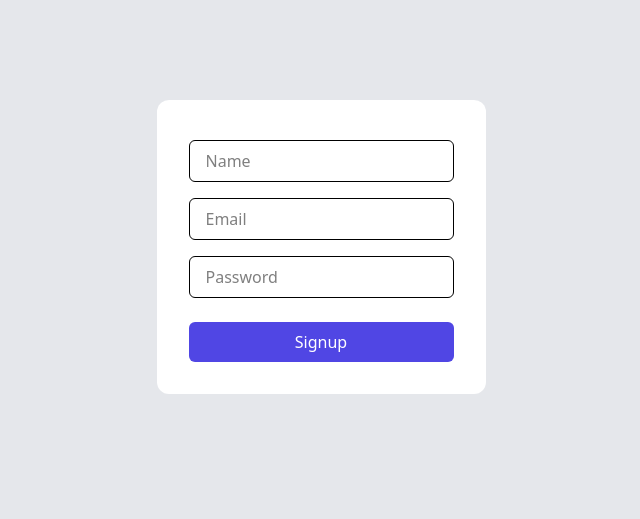
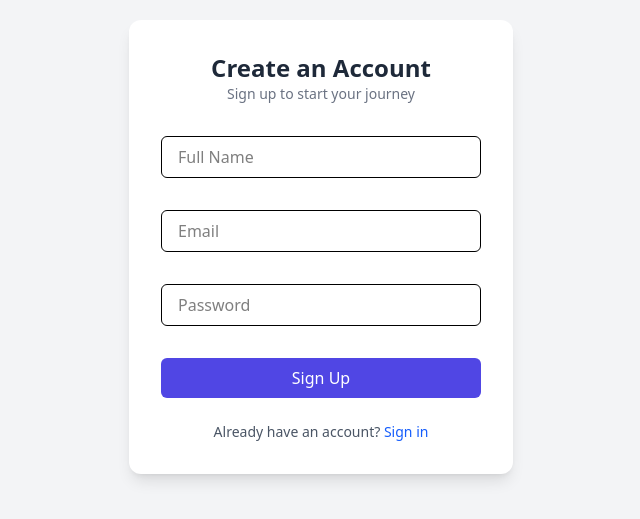
Before and after one commit to hem210/second-brain-greymatter, a React (Vite) app in the folder frontend/: page /signup in a window 1280 px wide. Shown: the part 153-672 px from the top of the page, without its empty margins (319-959 px from the left). Built offline with nearby package versions, Linux system fonts and the light colour scheme.

Commit message:
feat: ui improvements on signin signup

```diff
--- a/frontend/src/components/Input.tsx
+++ b/frontend/src/components/Input.tsx
@@ -1,11 +1,12 @@
 interface InputProps {
     ref?: any;
     placeholder: string;
+    type: string;
 }
 
 export function Input(props: InputProps) {
-    const {ref, placeholder} = props;
+    const {ref, placeholder, type} = props;
     return <div>
-        <input ref={ref} type={"text"} className="px-4 py-2 rounded-md border my-2" placeholder={placeholder} />
+        <input ref={ref} type={type} className="w-full px-4 py-2 rounded-md border my-2" placeholder={placeholder} />
     </div>
 }
--- a/frontend/src/pages/Signin.tsx
+++ b/frontend/src/pages/Signin.tsx
@@ -1,4 +1,4 @@
-import { useRef } from "react";
+import { useRef, useState } from "react";
 import { Button } from "../components/Button";
 import { Input } from "../components/Input";
 import { BACKEND_URL } from "../config";
@@ -9,27 +9,79 @@ export function Signin() {
   const emailRef = useRef<HTMLInputElement>(null);
   const passwordRef = useRef<HTMLInputElement>(null);
   const navigate = useNavigate();
+  const [loading, setLoading] = useState(false);
+  const [error, setError] = useState<string | null>(null);
 
   async function signin() {
-        const email = emailRef.current?.value;
-        const password = passwordRef.current?.value;
+    const email = emailRef.current?.value?.trim();
+    const password = passwordRef.current?.value?.trim();
+    setError(null);
 
+    if (!email || !password) {
+      setError("Please enter both email and password.");
+      return;
+    }
+
+    try {
+      setLoading(true);
       const response = await axios.post(BACKEND_URL + "/api/v1/signin", {
-            email: email,
-            password: password
+        email,
+        password,
       });
-        alert("You have signed in");
       localStorage.setItem("token", response.data.token);
       navigate("/dashboard");
+    } catch (err) {
+      console.error(err);
+      setError("Invalid email or password. Please try again.");
+    } finally {
+      setLoading(false);
+    }
   }
 
-    return <div className="h-screen w-screen bg-gray-200 flex justify-center items-center">
-        <div className="bg-white rounded-xl min-w-48 p-8">
-            <Input ref={emailRef} placeholder="Email" />
-            <Input ref={passwordRef} placeholder="Password" />
-            <div className="flex justify-center pt-4">
-                <Button onClick={signin} variant="primary" text="Signin" fullWidth={true} loading={false} />
+  return (
+    <div className="h-screen w-screen bg-gray-100 flex justify-center items-center">
+      <div className="bg-white rounded-xl shadow-lg p-8 w-full max-w-sm">
+        {/* Header */}
+        <h2 className="text-2xl font-semibold text-center text-gray-800">
+          Welcome Back
+        </h2>
+        <p className="text-gray-500 text-sm text-center mb-6">
+          Sign in to continue to your account
+        </p>
+
+        {/* Inputs */}
+        <div className="flex flex-col gap-4">
+          <Input ref={emailRef} placeholder="Email" type="email" />
+          <Input ref={passwordRef} placeholder="Password" type="password" />
+        </div>
+
+        {/* Error message */}
+        {error && (
+          <div className="text-red-500 text-sm text-center mt-3">{error}</div>
+        )}
+
+        {/* Sign In Button */}
+        <div className="pt-6">
+          <Button
+            onClick={signin}
+            variant="primary"
+            text="Sign In"
+            fullWidth={true}
+            loading={loading}
+          />
+        </div>
+
+        {/* Redirect */}
+        <div className="text-center text-sm text-gray-600 mt-6">
+          Don’t have an account?{" "}
+          <button
+            onClick={() => navigate("/signup")}
+            className="text-blue-600 hover:underline font-medium"
+          >
+            Sign up
+          </button>
         </div>
       </div>
     </div>
+  );
 }
--- a/frontend/src/pages/Signup.tsx
+++ b/frontend/src/pages/Signup.tsx
@@ -1,4 +1,4 @@
-import { useRef } from "react";
+import { useRef, useState } from "react";
 import { Button } from "../components/Button";
 import { Input } from "../components/Input";
 import axios from "axios";
@@ -6,33 +6,86 @@ import { BACKEND_URL } from "../config";
 import { useNavigate } from "react-router-dom";
 
 export function Signup() {
-    const nameRef = useRef<HTMLInputElement>();
-    const emailRef = useRef<HTMLInputElement>();
-    const passwordRef = useRef<HTMLInputElement>();
-    const navigate = useNavigate();
+  const nameRef = useRef<HTMLInputElement>(null);
+  const emailRef = useRef<HTMLInputElement>(null);
+  const passwordRef = useRef<HTMLInputElement>(null);
+  const navigate = useNavigate();
+  const [loading, setLoading] = useState(false);
+  const [error, setError] = useState<string | null>(null);
 
-    async function signup() {
-        const name = nameRef.current.value;
-        const email = emailRef.current.value;
-        const password = passwordRef.current.value;
+  async function signup() {
+    const name = nameRef.current?.value?.trim();
+    const email = emailRef.current?.value?.trim();
+    const password = passwordRef.current?.value?.trim();
+    setError(null);
 
-        await axios.post(BACKEND_URL + "/api/v1/signup", {
-            name: name,
-            email: email,
-            password: password
-        });
-        alert("You have signed up");
-        navigate("/signin");
+    if (!name || !email || !password) {
+      setError("Please fill in all fields.");
+      return;
     }
 
-    return <div className="h-screen w-screen bg-gray-200 flex justify-center items-center">
-        <div className="bg-white rounded-xl min-w-48 p-8">
-            <Input ref={nameRef} placeholder="Name" />
-            <Input ref={emailRef} placeholder="Email" />
-            <Input ref={passwordRef} placeholder="Password" />
-        <div className="flex justify-center pt-4">
-            <Button onClick={signup} variant="primary" text="Signup" fullWidth={true} loading={false} />
+    try {
+      setLoading(true);
+      await axios.post(BACKEND_URL + "/api/v1/signup", {
+        name,
+        email,
+        password,
+      });
+      alert("Account created successfully!");
+      navigate("/signin");
+    } catch (err) {
+      console.error(err);
+      setError("Sign-up failed. Please try again.");
+    } finally {
+      setLoading(false);
+    }
+  }
+
+  return (
+    <div className="h-screen w-screen bg-gray-100 flex justify-center items-center px-4">
+      <div className="bg-white rounded-xl shadow-lg p-8 w-full max-w-sm">
+        {/* Header */}
+        <h2 className="text-2xl font-semibold text-center text-gray-800">
+          Create an Account
+        </h2>
+        <p className="text-gray-500 text-sm text-center mb-6">
+          Sign up to start your journey
+        </p>
+
+        {/* Inputs */}
+        <div className="flex flex-col gap-4">
+          <Input ref={nameRef} placeholder="Full Name" type="text" />
+          <Input ref={emailRef} placeholder="Email" type="email" />
+          <Input ref={passwordRef} placeholder="Password" type="password" />
         </div>
+
+        {/* Error message */}
+        {error && (
+          <div className="text-red-500 text-sm text-center mt-3">{error}</div>
+        )}
+
+        {/* Sign Up Button */}
+        <div className="pt-6">
+          <Button
+            onClick={signup}
+            variant="primary"
+            text="Sign Up"
+            fullWidth={true}
+            loading={loading}
+          />
         </div>
+
+        {/* Redirect */}
+        <div className="text-center text-sm text-gray-600 mt-6">
+          Already have an account?{" "}
+          <button
+            onClick={() => navigate("/signin")}
+            className="text-blue-600 hover:underline font-medium"
+          >
+            Sign in
+          </button>
+        </div>
+      </div>
     </div>
+  );
 }
```
Lines whose indentation alone changed are shown as unchanged.
